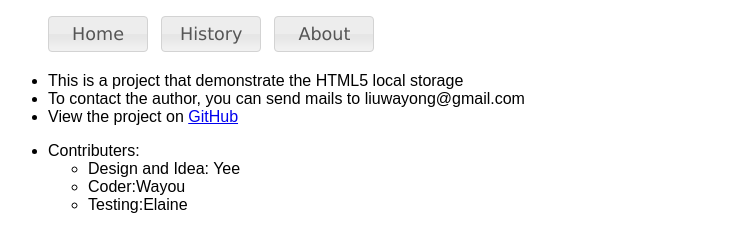
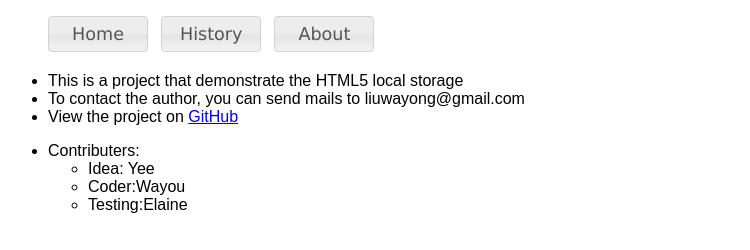
Before and after one commit to wayou/Wallist, a plain HTML site: page help.html in a window 1280 px wide. Shown: the top 250 px of the page, without its empty margins (0-750 px from the left). Drawn offline with Linux system fonts and the light colour scheme.

Commit message:
modified the about page

```diff
--- a/help.html
+++ b/help.html
@@ -38,7 +38,7 @@
          <ul>
             <li>Contributers:</li>
              <ul>
-                <li>Design and Idea: Yee</li>
+                <li>Idea: Yee</li>
                 <li>Coder:Wayou</li>
                 <li>Testing:Elaine</li>
             </ul>
```
Also changed, not shown: 1 other file.
